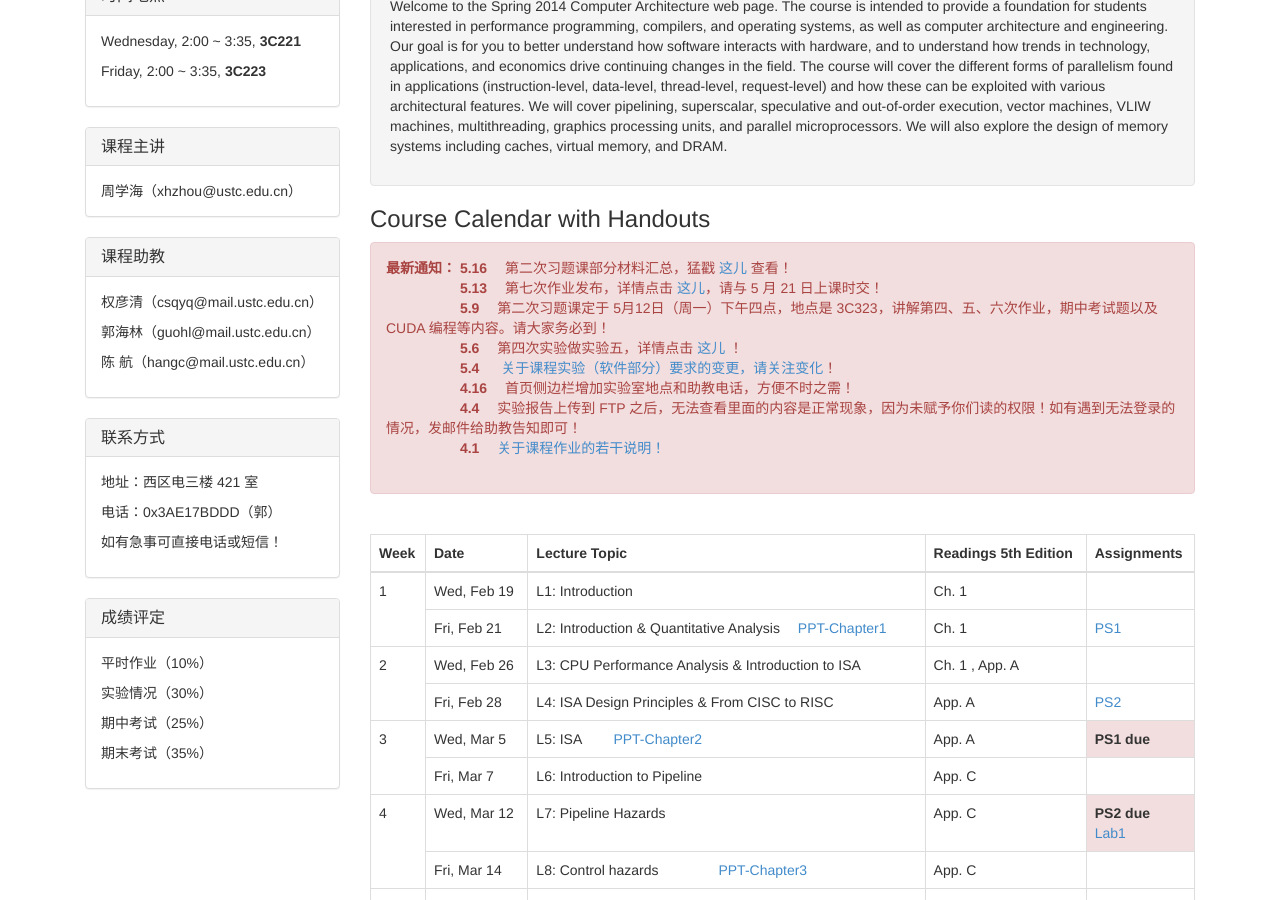
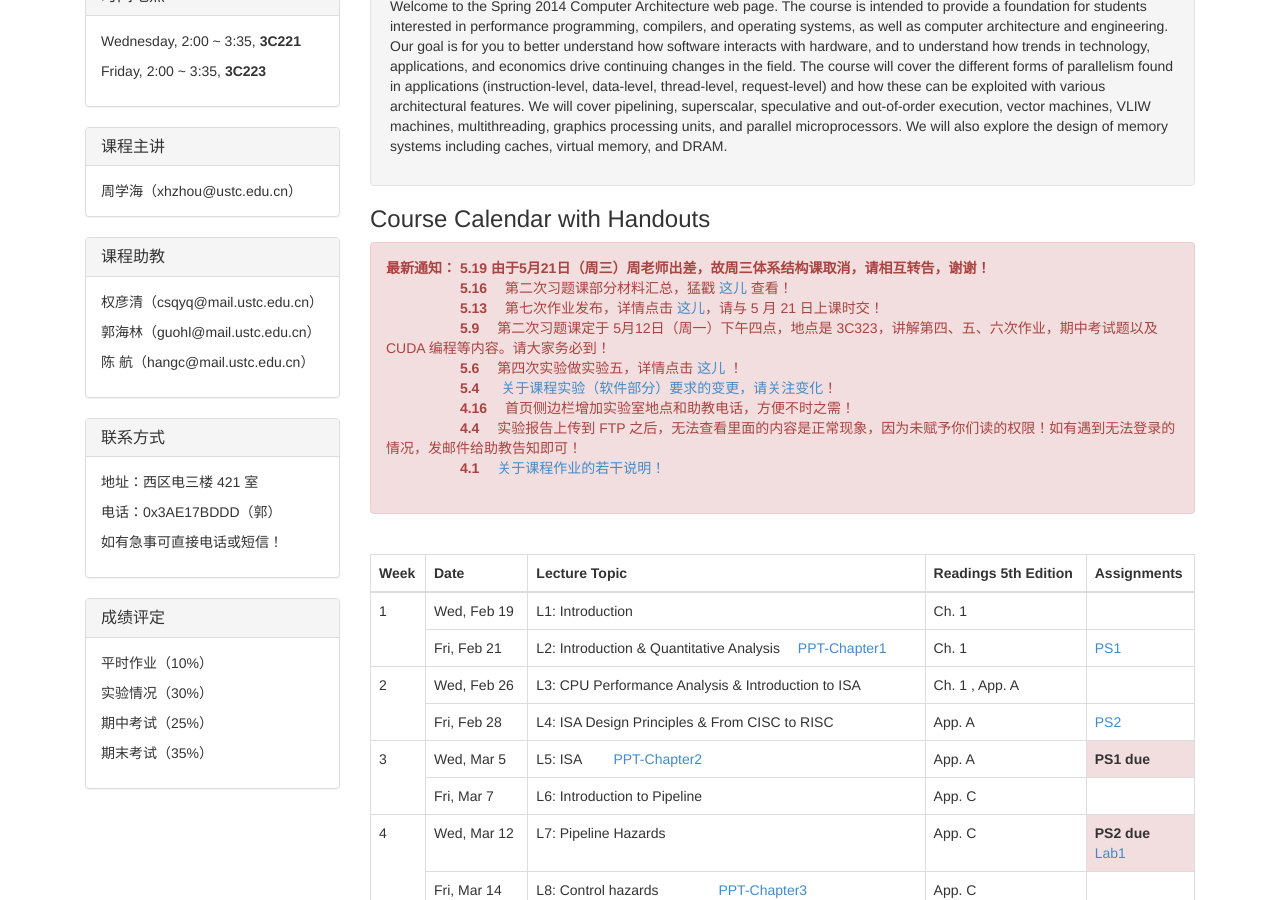
Before and after one commit to hazirguo/ca2014, a Jekyll site: the page index.html, which Jekyll copies as it is, in a window 1280 px wide and 900 px high, scrolled down 426 px. Built offline with Jekyll 4.4.1, drawn with Linux system fonts in a browser that asks for light colours; Markdown is read by kramdown in place of the engine named in the settings.

Commit message:
add notice

```diff
--- a/index.html
+++ b/index.html
@@ -174,7 +174,8 @@
        <!--　 有关课程实验的相关说明，详情点击 <a href="blog/20140321/about_lab.html">这儿</a> !</br>  -->
        <!--　 第三次作业发布，详情点击 <a href="coursework/index.html#ps3">这儿</a>，请与 3 月 26 日上课时交！ </br> -->
        <!--　 第一次实验发布，详情点击 <a href="experiments/index.html#lab1">这儿</a>（已更新 MIPSsim 压缩包，添加“样例程序”），请与 3 月 28 日前提交！　-->
-      <strong>最新通知：</strong> <strong> 5.16 </strong>　第二次习题课部分材料汇总，猛戳 <a href= "blog/20140516/solutions.html"> 这儿 </a> 查看！ </br>
+      <strong>最新通知：</strong> <strong> 5.19 </strong> <strong>由于5月21日（周三）周老师出差，故周三体系结构课取消，请相互转告，谢谢！</strong> </br>
+        　　　　　 <strong> 5.16 </strong>　第二次习题课部分材料汇总，猛戳 <a href= "blog/20140516/solutions.html"> 这儿 </a> 查看！ </br>
         　　　　　 <strong> 5.13 </strong>　第七次作业发布，详情点击 <a href="coursework/index.html#ps7">这儿</a>，请与 5 月 21 日上课时交！ </br>
         　　　　　 <strong> 5.9 </strong>　第二次习题课定于 5月12日（周一）下午四点，地点是 3C323，讲解第四、五、六次作业，期中考试题以及 CUDA 编程等内容。请大家务必到！</br>
         　　　　　 <strong> 5.6 </strong>　第四次实验做实验五，详情点击 <a href="experiments/index.html#lab5">这儿</a> ！</br>
```
